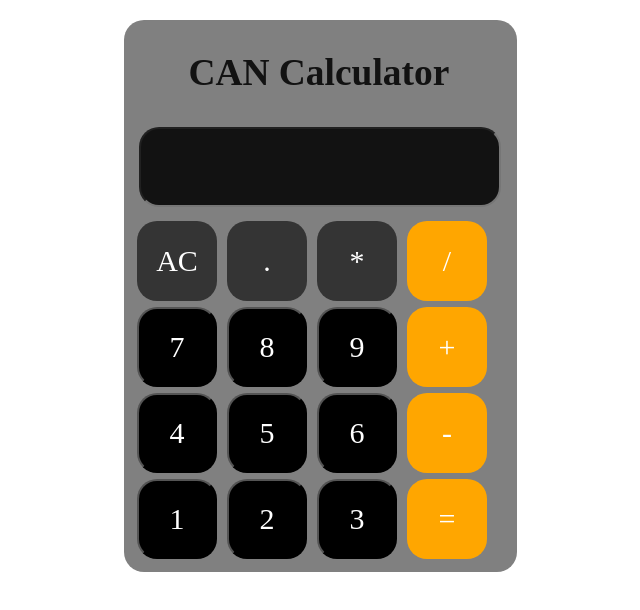
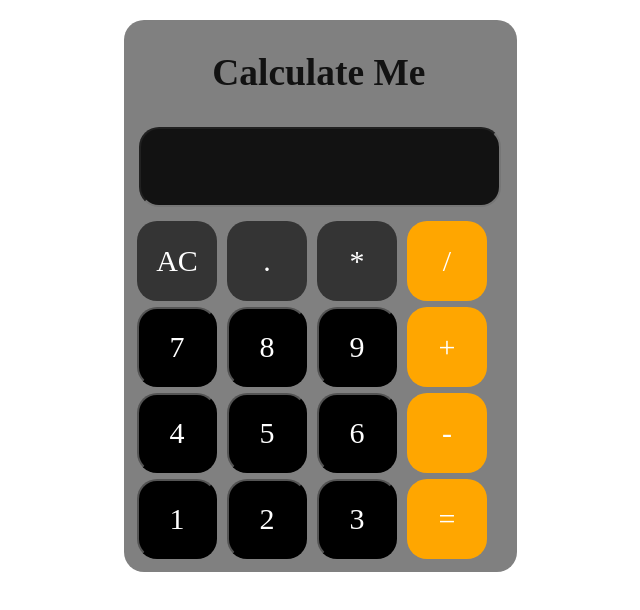
Before and after one commit to chandrakeshram/Javascript_Project_1, a plain HTML site: page index.html in a window 1280 px wide. Shown: the top 610 px of the page, without its empty margins (346-986 px from the left). Drawn offline with Linux system fonts and the light colour scheme.

Commit message:
Changed the title of Calculator

```diff
--- a/index.html
+++ b/index.html
@@ -11,7 +11,7 @@
 <body>
     <div class="container">
         <div class="head">
-            <h3>CAN Calculator</h3>
+            <h3>Calculate Me</h3>
         </div>
         <div class="row">
             <input type="text" class="input">
```
